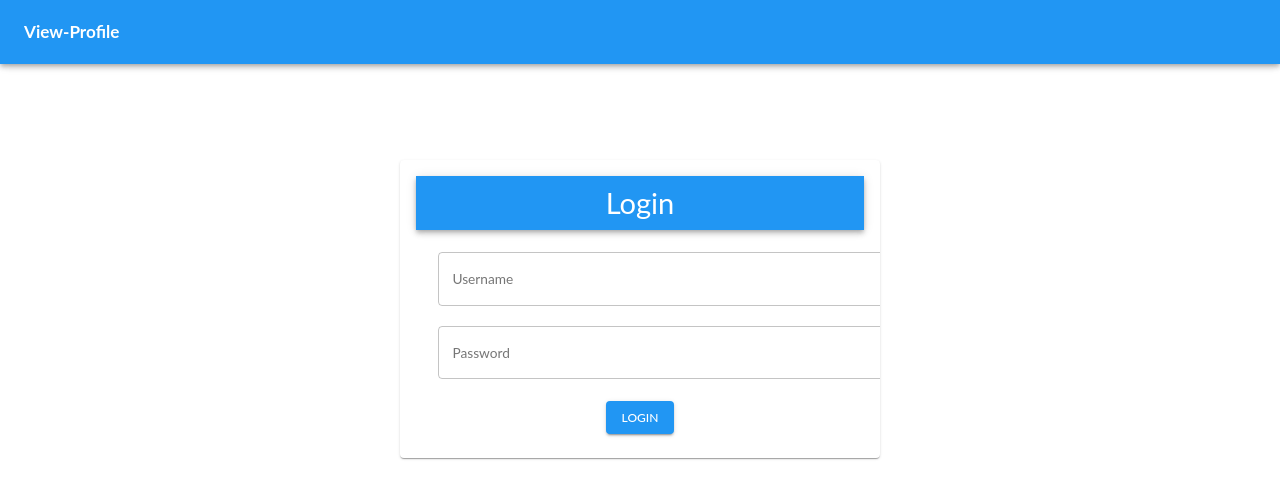
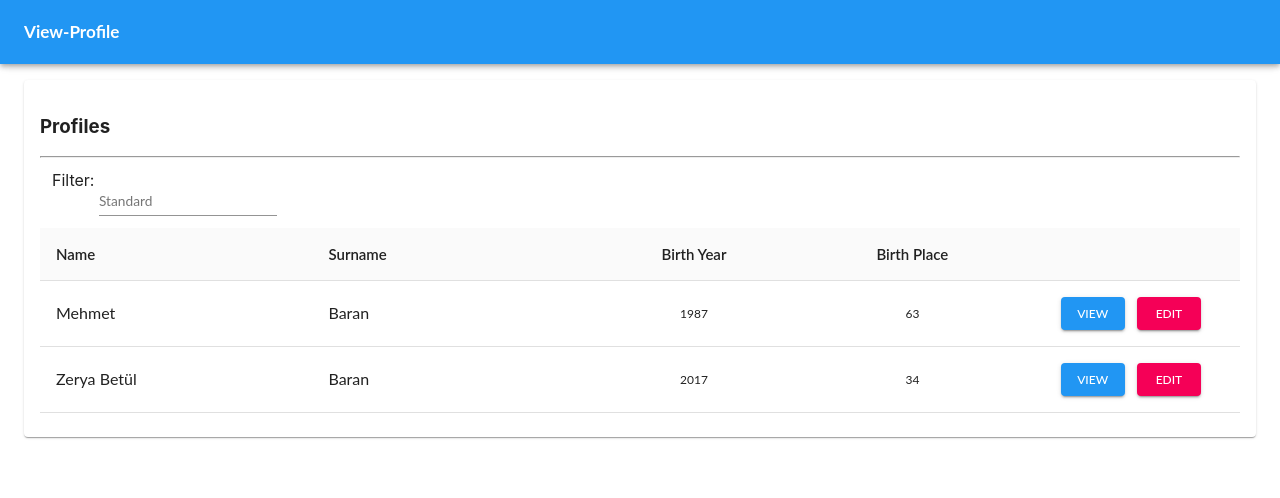
Before and after one commit to muskankhedia/View-Profile, a React (Create React App) app in the folder views/: page /#/profiles in a window 1280 px wide. Before the commit this address led to /#/. Shown: the top 498 px of the page. Built offline with nearby package versions, Linux system fonts and the light colour scheme.

Commit message:
with router
Signed-off-by: Harkishen-Singh <harkishensingh@hotmail.com>

```diff
--- a/views/package.json
+++ b/views/package.json
@@ -13,6 +13,7 @@
     "@types/react": "^16.9.0",
     "@types/react-dom": "^16.9.0",
     "@types/react-router-dom": "^5.1.5",
+    "material-table": "^1.57.2",
     "react": "^16.13.1",
     "react-dom": "^16.13.1",
     "react-router-dom": "^5.2.0",
--- a/views/src/Navigator.tsx
+++ b/views/src/Navigator.tsx
@@ -2,11 +2,13 @@ import React, { FC } from 'react';
 import { HashRouter as Router, Route, Switch } from 'react-router-dom';
 
 import Login from './components/login/Login';
+import Profiles from './components/profiles/Profiles';
 
 const Navigator: FC<{}> = () => (
   <Router>
     <Switch>
-      <Route path="/" component={Login}  />
+      <Route exact={true} path="/" component={Login}  />
+      <Route exact={true} path="/profiles" component={Profiles}  />
     </Switch>
   </Router>
 );
--- a/views/src/components/Base.tsx
+++ b/views/src/components/Base.tsx
@@ -5,6 +5,7 @@ import Toolbar from '@material-ui/core/Toolbar';
 import Typography from '@material-ui/core/Typography';
 import Button from '@material-ui/core/Button';
 import { createStyles, makeStyles, Theme } from '@material-ui/core/styles';
+import { Container } from '@material-ui/core';
 
 const useStyles = makeStyles((theme: Theme) =>
   createStyles({
@@ -25,6 +26,7 @@ const Base: FC<{}> = () => {
   const classes = useStyles();
   return (
     <div>
+      <header>
       <AppBar position="fixed">
         <Toolbar>
           <Typography variant="h6" className={classes.title}>
@@ -32,9 +34,12 @@ const Base: FC<{}> = () => {
           </Typography>
         </Toolbar>
       </AppBar>
-      <main>
-        <Navigator />
-      </main>
+      </header>
+      <Container style={{ marginTop: '10vh' }}>
+        <main>
+          <Navigator />
+        </main>
+      </Container>
     </div>
   );
 };
--- a/views/src/components/login/Login.tsx
+++ b/views/src/components/login/Login.tsx
@@ -5,6 +5,7 @@ import AppBar from '@material-ui/core/AppBar';
 import Typography from '@material-ui/core/Typography';
 import TextField from '@material-ui/core/TextField';
 import Button from '@material-ui/core/Button';
+import { Link } from "react-router-dom";
 
 const Login: FC<{}> = () => {
   return (
@@ -19,8 +20,9 @@ const Login: FC<{}> = () => {
           <TextField id="outlined-basic" label="Username" type="text" variant="outlined" style={{ width: '80vh', marginBottom: '5%' }} />
           <TextField id="outlined-basic" label="Password" type="password" variant="outlined" style={{ width: '80vh' }} />
         </div>
+        <Link to="/profiles" replace>
         <Button variant="contained" color="primary">Login</Button>
-
+        </Link>
       </CardContent>
     </Card>
   );
--- /dev/null
+++ b/views/src/components/profiles/Profiles.tsx
@@ -0,0 +1,114 @@
+import React, { FC } from 'react';
+import { CardContent, Card } from '@material-ui/core';
+import TableContainer from '@material-ui/core/TableContainer';
+import Table from '@material-ui/core/Table';
+import TableBody from '@material-ui/core/TableBody';
+import TableCell from '@material-ui/core/TableCell';
+import TableHead from '@material-ui/core/TableHead';
+import TableRow from '@material-ui/core/TableRow';
+import Button from '@material-ui/core/Button';
+import TextField from '@material-ui/core/TextField';
+
+
+interface Row {
+  name: string;
+  surname: string;
+  birthYear: number;
+  birthCity: number;
+}
+
+interface TableState {
+  columns: any;
+  data: Row[];
+}
+
+const Pad: FC<{}> = () => (
+  <>&nbsp;&nbsp;&nbsp;&nbsp;</>
+);
+
+const Profiles: FC<{}> = () => {
+  const [state, setState] = React.useState<TableState>({
+    columns: [
+      { title: 'Name', field: 'name', width: '220', align: 'left' },
+      { title: 'Surname', field: 'surname', width: '220', align: 'left' },
+      { title: 'Birth Year', field: 'birthYear', type: 'numeric', width: '170', align: 'center' },
+      {
+        title: 'Birth Place',
+        field: 'birthCity',
+        lookup: { 34: 'İstanbul', 63: 'Şanlıurfa' },width: '170', align: 'center'
+      },
+    ],
+    data: [
+      { name: 'Mehmet', surname: 'Baran', birthYear: 1987, birthCity: 63 },
+      {
+        name: 'Zerya Betül',
+        surname: 'Baran',
+        birthYear: 2017,
+        birthCity: 34,
+      },
+    ],
+  });
+  return (
+    <Card>
+      <CardContent>
+        <h3>Profiles</h3>
+        <hr />
+        <div style={{ margin: '1%', flexDirection: 'column' }}>
+          <span style={{ flex: 3 }}>Filter: </span>
+          <TextField id="standard-basic" label="Standard" style={{ flex: 10 }} />
+        </div>
+        <TableContainer style={{ maxHeight: '100vh', overflowY: 'hidden' }}>
+          <Table stickyHeader>
+            <TableHead>
+              <TableRow>
+                {state.columns.map((column: any, i: number) => (
+                  <TableCell
+                    key={i}
+                    align={column.align}
+                    style={{
+                      minWidth: column.minWidth,
+                      fontWeight: 600,
+                      fontSize: 15
+                    }}
+                  >
+                    {column.title}
+                  </TableCell>
+                ))}
+                <TableCell></TableCell>
+              </TableRow>
+            </TableHead>
+            <TableBody>
+              {state.data.map((data, i) => (
+                <TableRow className="table-data-row" key={i}>
+                <TableCell style={{ minWidth: 220, fontSize: 16 }} align="left">
+                  {data.name}
+                </TableCell>
+                <TableCell
+                  style={{ minWidth: 220, fontSize: 16 }}
+                  align="left"
+                >
+                  {data.surname}
+                </TableCell>
+                <TableCell style={{ minWidth: 170 }} align="center">
+                  {data.birthYear}
+                </TableCell>
+                <TableCell style={{ minWidth: 170 }} align="center">
+                  {data.birthCity}
+                </TableCell>
+                <TableCell style={{ minWidth: 170 }} align="center">
+                  <Button variant="contained" color="primary">View</Button>
+                  <Pad />
+                  <Button variant="contained" color="secondary">Edit</Button>
+                </TableCell>
+              </TableRow>
+              ))}
+            </TableBody>
+          </Table>
+        </TableContainer>
+      </CardContent>
+    </Card>
+
+  );
+};
+
+export default Profiles;
```
Also changed, not shown: 1 other file (tests, documents, lock files or other folders).
